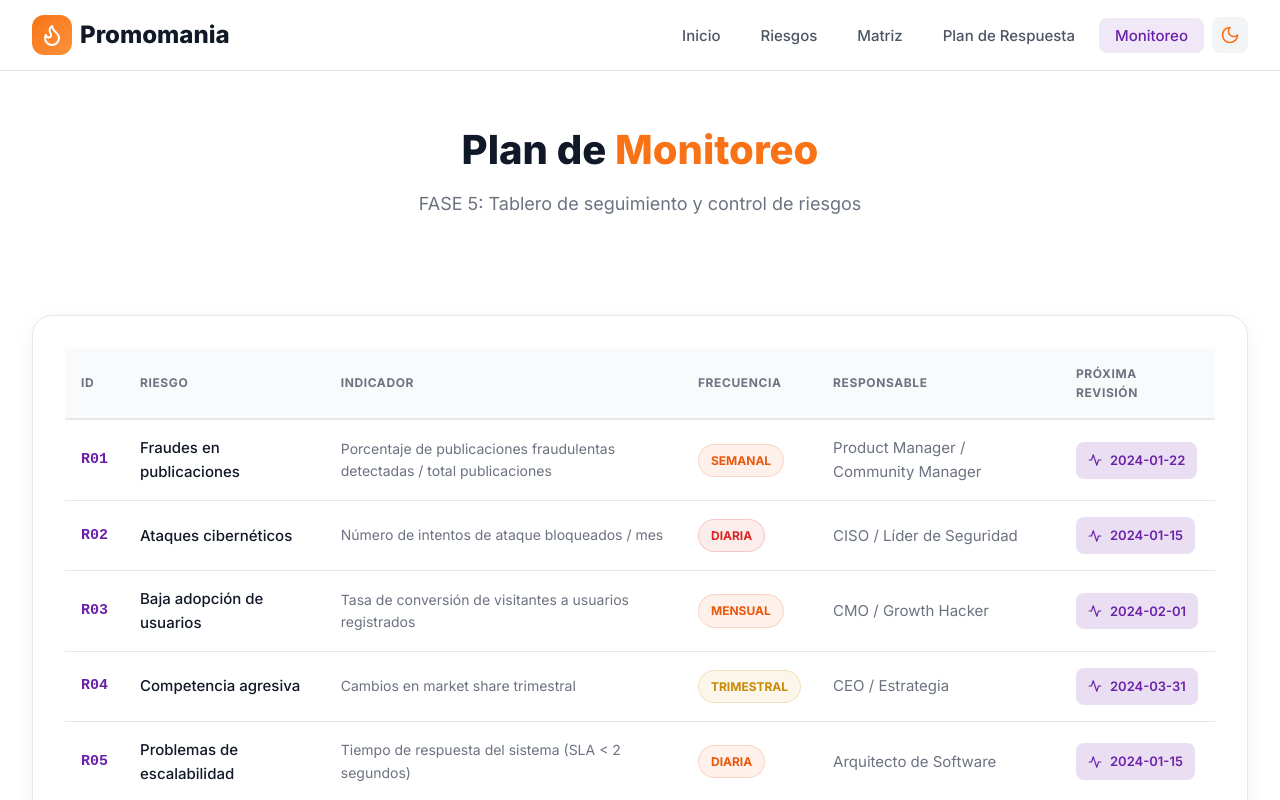
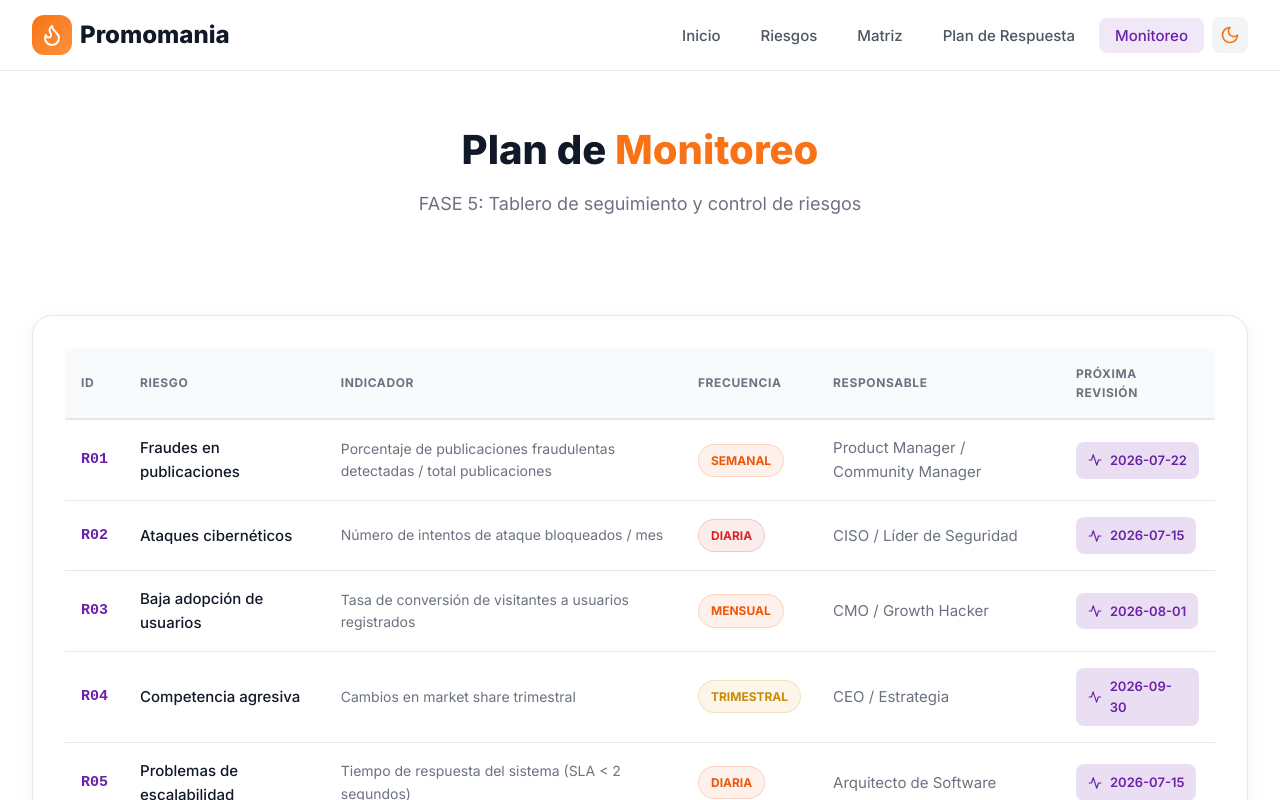
Before and after one commit to gabrieldevco/RisksPromomania, a React (Vite) app: page / in a window 1280 px wide. Both pictures are taken after a click on the button "Monitoreo". Shown: the top 800 px of the page. Built offline with nearby package versions, Linux system fonts and the light colour scheme.

Commit message:
actualizar fechas de revision a 2026 en Monitoreo

```diff
--- a/src/sections/Monitoreo.jsx
+++ b/src/sections/Monitoreo.jsx
@@ -17,12 +17,12 @@ const frequencies = {
 };
 
 const nextReviews = {
-  'Diaria': '2024-01-15',
+  'Diaria': '2026-07-15',
   'Continua': 'Automático',
-  'Semanal': '2024-01-22',
-  'Mensual': '2024-02-01',
-  'Trimestral': '2024-03-31',
-  'Semestral': '2024-06-30'
+  'Semanal': '2026-07-22',
+  'Mensual': '2026-08-01',
+  'Trimestral': '2026-09-30',
+  'Semestral': '2026-12-31'
 };
 
 const Monitoreo = () => {
```
